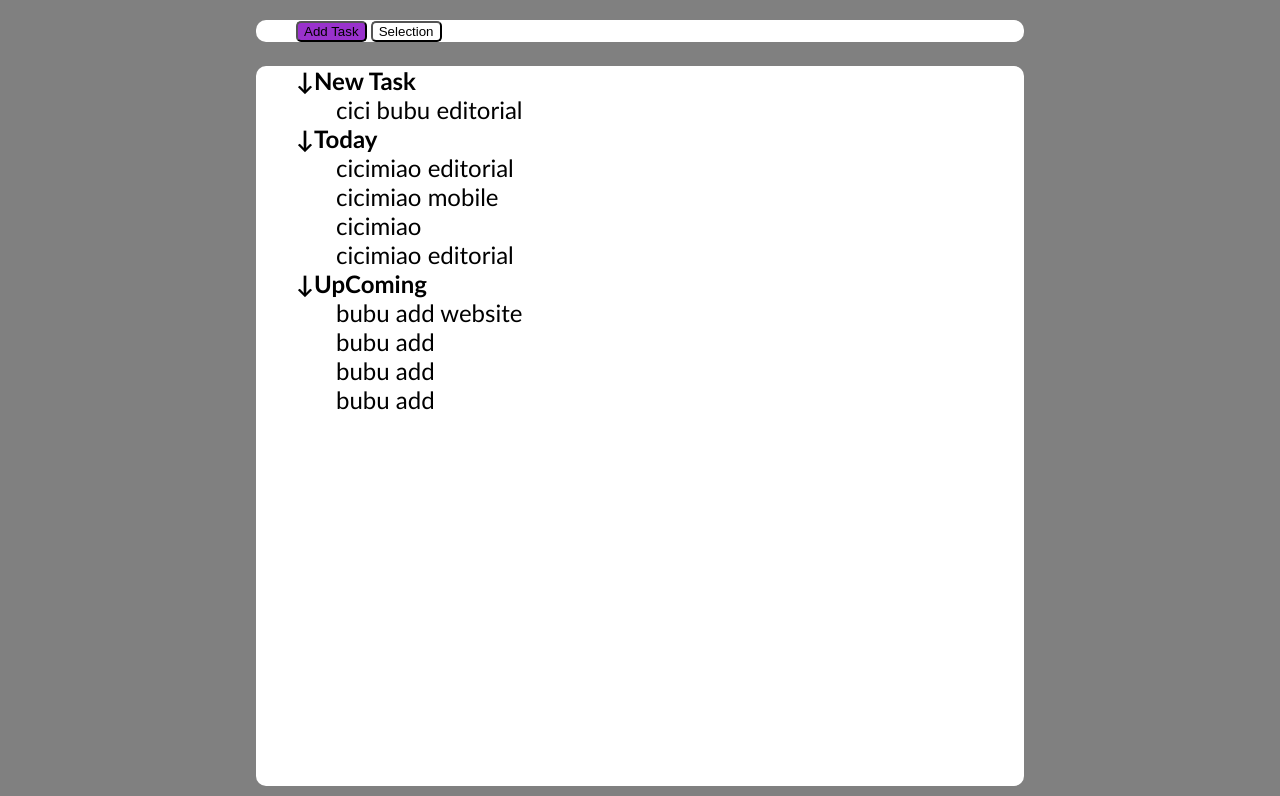
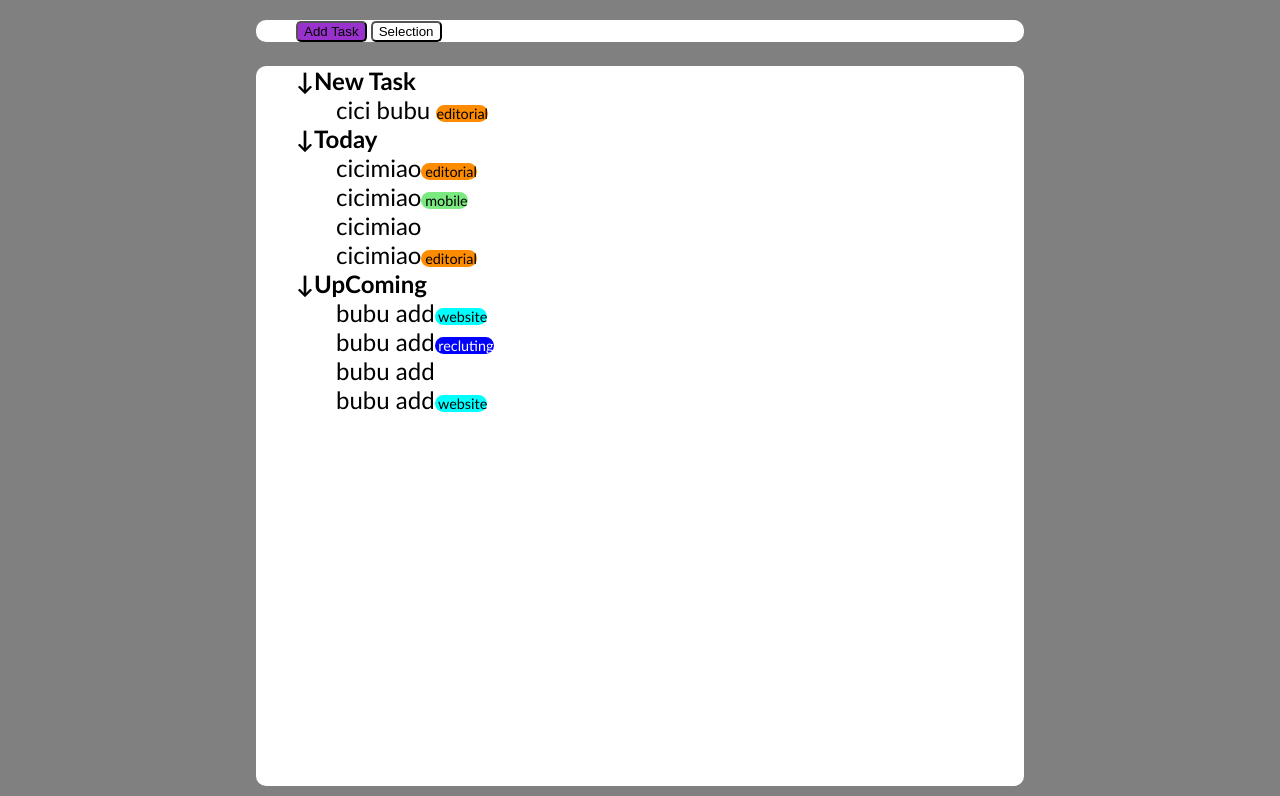
Before and after one commit to frame88/html-css-toboolist, a plain HTML site: page index.html in a window 1280 px wide. Shown: the part 53-849 px from the top of the page. Drawn offline with Linux system fonts and the light colour scheme.

Commit message:
add sticker end raw

```diff
--- a/index.html
+++ b/index.html
@@ -30,19 +30,19 @@
         <div class="box-2">
             <ul>
                 <li id="newtask"><strong>&#8595;New Task</strong>
-                    <ul>cici bubu <span class="editorial"> editorial</span> </ul>
+                    <ul>cici bubu <span class="editorial"> editorial </span> </ul>
                 </li>
                 <li id="today"><strong>&#x2193;Today</strong>
-                    <ul>cicimiao<span class="editorial"> editorial</span></ul>
-                    <ul>cicimiao<span class="mobile"> mobile</span></ul>
+                    <ul>cicimiao<span class="editorial"> editorial </span></ul>
+                    <ul>cicimiao<span class="mobile"> mobile </span></ul>
                     <ul>cicimiao<span></span></ul>
-                    <ul>cicimiao<span class="editorial"> editorial</span></ul>
+                    <ul>cicimiao<span class="editorial"> editorial </span></ul>
                 </li>
                 <li id="upcoming"><strong>&#x2193;UpComing</strong>
-                    <ul>bubu add<span class="website"> website</span></ul>
+                    <ul>bubu add<span class="website"> website </span></ul>
+                    <ul>bubu add<span class="recluting"> recluting</span></ul>
                     <ul>bubu add<span></span></ul>
-                    <ul>bubu add<span></span></ul>
-                    <ul>bubu add<span></span></ul>
+                    <ul>bubu add<span class="website"> website </span></ul>
                 </li>
             </ul>
         </div>
--- a/style.css
+++ b/style.css
@@ -64,3 +64,25 @@ header {
 #upcoming, #today, #newtask {
     list-style-type: none;
 }
+
+.mobile,.website,.editorial,.recluting {
+    border-radius: 10px;
+    font-size: 60%;
+}
+
+.mobile {
+    background: rgb(122, 233, 128);
+}
+
+.website {
+    background: cyan;
+}
+
+.editorial {
+    background: darkorange;
+}
+
+.recluting {
+    background: blue;
+    color: white;
+}
```
